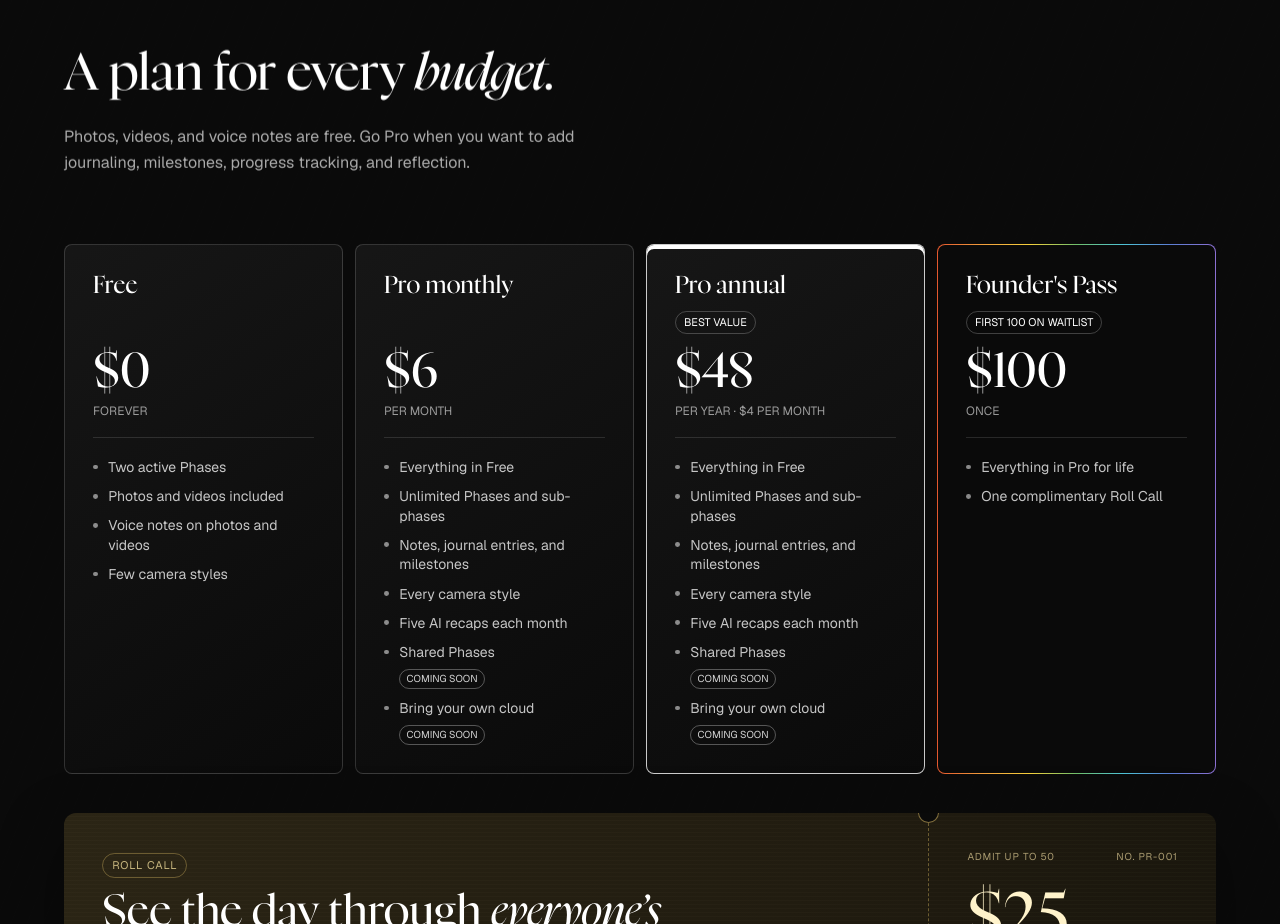
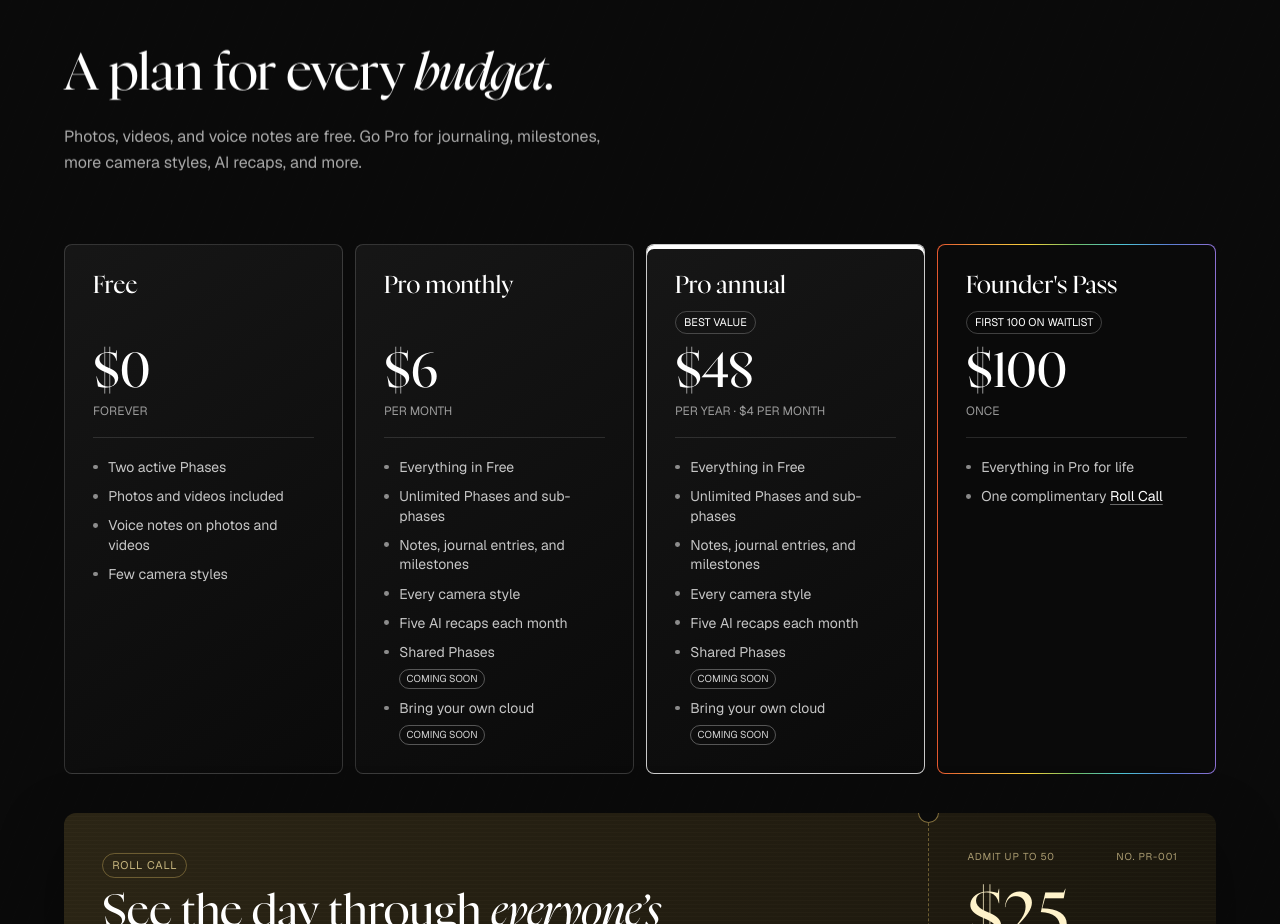
Before and after one commit to phaseroll-app/phaseroll-web, a Next.js app: page / in a window 1280 px wide. Shown: the part 4800-5724 px from the top of the page. Built offline with nearby package versions, Linux system fonts and the light colour scheme; no server answers.

Commit message:
minor updates

```diff
--- a/app/components/Pricing.tsx
+++ b/app/components/Pricing.tsx
@@ -1,6 +1,8 @@
 type Feature = {
   name: string;
   comingSoon?: boolean;
+  href?: string;
+  linkLabel?: string;
 };
 
 type Plan = {
@@ -67,7 +69,11 @@ const PLANS: Plan[] = [
     cadence: "once",
     features: [
       { name: "Everything in Pro for life" },
-      { name: "One complimentary Roll Call" },
+      {
+        name: "One complimentary ",
+        href: "#roll-call",
+        linkLabel: "Roll Call",
+      },
     ],
     badge: "First 100 on waitlist",
     founding: true,
@@ -86,8 +92,8 @@ export function Pricing() {
             A plan for every <span className="em">budget.</span>
           </h2>
           <p className="body measure-52">
-            Photos, videos, and voice notes are free. Go Pro when you want to
-            add journaling, milestones, progress tracking, and reflection.
+            Photos, videos, and voice notes are free. Go Pro for journaling,
+            milestones, more camera styles, AI recaps, and more.
           </p>
         </div>
 
@@ -114,7 +120,16 @@ export function Pricing() {
                 {plan.features.map((feature) => (
                   <li key={feature.name}>
                     <span className="price-card__feature-copy">
-                      <span>{feature.name}</span>
+                      {feature.href ? (
+                        <span>
+                          {feature.name}
+                          <a href={feature.href}>
+                            {feature.linkLabel ?? feature.name}
+                          </a>
+                        </span>
+                      ) : (
+                        <span>{feature.name}</span>
+                      )}
                       {feature.comingSoon ? (
                         <span className="price-card__feature-badge">
                           Coming soon
--- a/app/globals.css
+++ b/app/globals.css
@@ -1412,6 +1412,17 @@ a:hover {
   gap: 0.4rem;
 }
 
+.price-card__feature-copy a {
+  color: var(--paper);
+  text-decoration-line: underline;
+  text-decoration-color: color-mix(in srgb, var(--paper) 38%, transparent);
+  text-underline-offset: 0.2em;
+}
+
+.price-card__feature-copy a:hover {
+  text-decoration-color: var(--paper);
+}
+
 .price-card__features li::before {
   content: "";
   flex: 0 0 0.3rem;
```
Also changed, not shown: public/film_signature.png.
